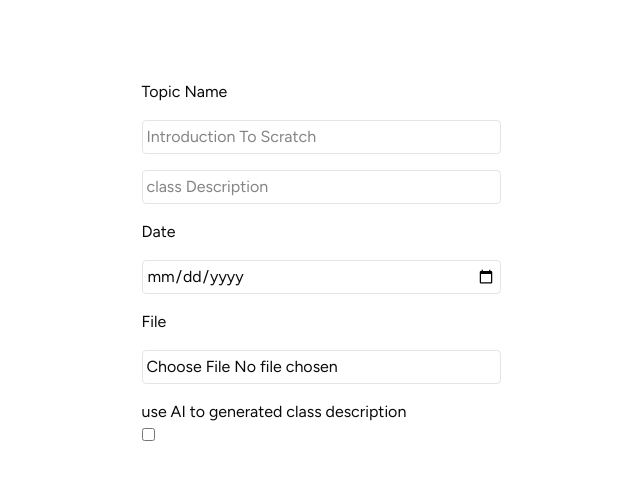
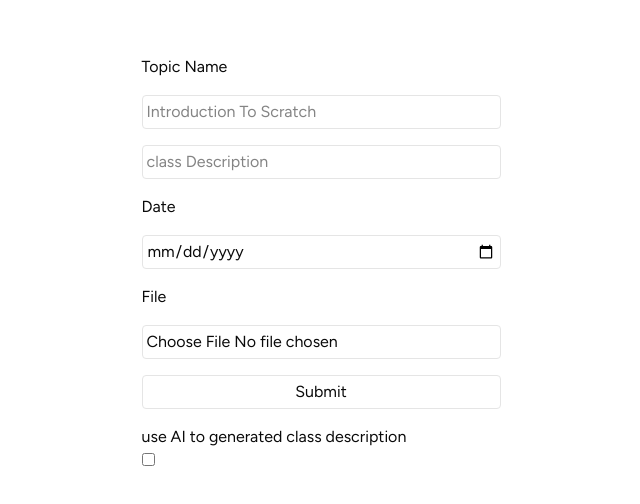
Before and after one commit to SulthanYasinZain/openED, a Next.js app: page /dashboard/class/1/create in a window 1280 px wide. Shown: the part 136-640 px from the top of the page, without its empty margins (319-959 px from the left). Built offline with nearby package versions, Linux system fonts and the light colour scheme.

Commit message:
fix format

```diff
--- a/src/app/(admin)/dashboard/class/[id]/create/page.tsx
+++ b/src/app/(admin)/dashboard/class/[id]/create/page.tsx
@@ -1,7 +1,24 @@
+"use client";
+
+import { useUpload } from "@/context/uploadContext";
+
 export default function CreatePage() {
+  const { uploadFile, status, progress, error } = useUpload();
+
+  async function handleSubmit(event: React.FormEvent<HTMLFormElement>) {
+    event.preventDefault();
+
+    const data = new FormData(event.currentTarget);
+    const file = data.get("pdf");
+
+    if (!(file instanceof File) || file.size === 0) return;
+
+    await uploadFile(file);
+  }
+
   return (
     <main className="flex justify-center items-center h-screen">
-      <form className="flex flex-col gap-4 max-w-sm">
+      <form className="flex flex-col gap-4 max-w-sm" onSubmit={handleSubmit}>
         <label>Topic Name</label>
         <input
           className="rounded border p-1"
@@ -11,7 +28,17 @@ export default function CreatePage() {
         <label>Date</label>
         <input className="rounded border p-1" type="date" />
         <label>File</label>
-        <input className="rounded border p-1" type="file" />
+        <input
+          className="rounded border p-1"
+          type="file"
+          name="pdf"
+          accept="application/pdf"
+        />
+        {status === "compressing" && <p>Compressing PDF... {progress}%</p>}
+        {error && <p>Error: {error}</p>}
+        <button className="rounded border p-1" type="submit">
+          Submit
+        </button>
         <span>
           <p>use AI to generated class description </p>
           <input className="rounded border p-1" type="checkbox" />
--- a/src/app/api/compress/route.ts
+++ b/src/app/api/compress/route.ts
@@ -1,14 +1,11 @@
-import { compress } from '@quicktoolsone/pdf-compress';
+import { compress } from "@quicktoolsone/pdf-compress";
 
 export async function POST(req: Reqeust) {
+  const file = await req.file;
 
-    const file = await req.file;
+  const result = await compress(file, {
+    preset: "balanced",
+  });
 
-    const result = await compress(file, {
-      preset: 'balanced
-    });
-
-
-
-    return
+  return;
 }
--- a/src/context/uploadContext.tsx
+++ b/src/context/uploadContext.tsx
@@ -64,7 +64,7 @@ function reducer(state: State, action: Action): State {
 type UploadContextType = State & {
   uploadFile: (
     file: File,
-    opts?: { compression?: CompressionLevel }
+    opts?: { compression?: CompressionLevel },
   ) => Promise<Blob | null>;
   reset: () => void;
 };
@@ -107,12 +107,12 @@ export function UploadProvider({ children }: { children: ReactNode }) {
         return file;
       }
     },
-    []
+    [],
   );
 
   const value = useMemo<UploadContextType>(
     () => ({ ...state, uploadFile, reset }),
-    [state, uploadFile, reset]
+    [state, uploadFile, reset],
   );
 
   return (
--- a/src/lib/compress-pdf.ts
+++ b/src/lib/compress-pdf.ts
@@ -6,7 +6,7 @@ export default async function compressPdf(
     preset?: CompressionPreset;
     signal?: AbortSignal;
     onProgress?: (progress: number) => void;
-  }
+  },
 ): Promise<Blob> {
   try {
     const { compress } = await import("@quicktoolsone/pdf-compress");
@@ -34,7 +34,7 @@ export default async function compressPdf(
 
     throw new Error(
       error instanceof Error ? error.message : "PDF compression failed",
-      { cause: error }
+      { cause: error },
     );
   }
 }
```
